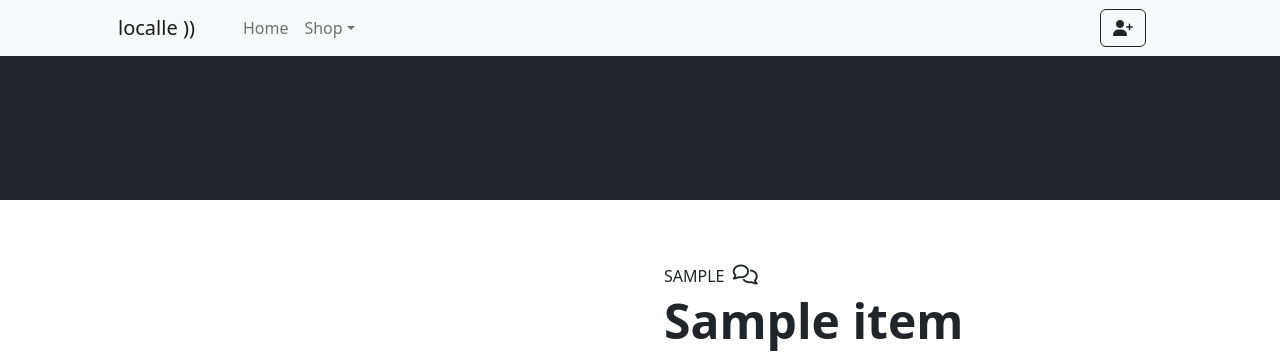
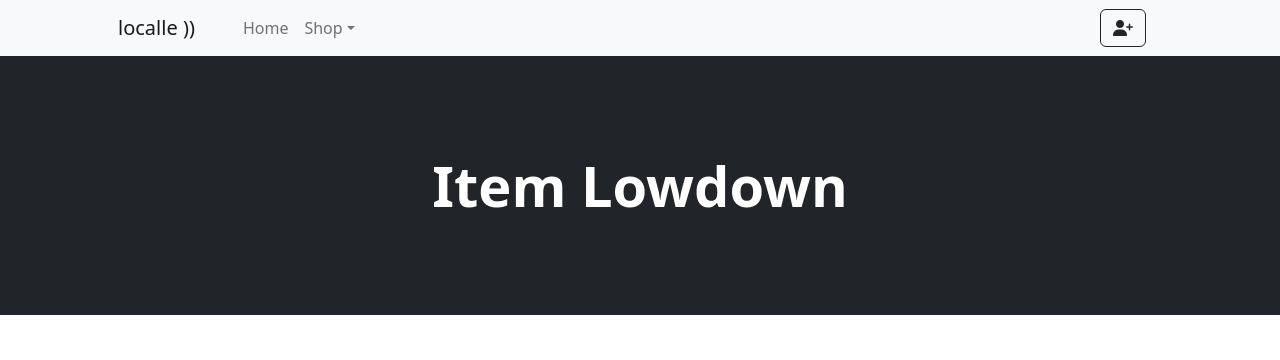
Before and after one commit to mistersouza/localle, a Django app: page /inventory/item/1/ in a window 1280 px wide. Shown: the top 360 px of the page. Run offline with Django 4.2, Linux system fonts and the light colour scheme; tables that the repository leaves empty hold one stand-in row (values such as "Sample post"); some libraries are stand-ins or nearby versions.

Commit message:
Fix empty h1 on item page

```diff
--- a/inventory/templates/inventory/index.html
+++ b/inventory/templates/inventory/index.html
@@ -1,5 +1,8 @@
 {% extends "base.html" %}
 {% block title %}Merch Story{% endblock %}
+{% block page_title %}
+Item Lowdown
+{% endblock %}
 {% block content %}
 <!-- Product section-->
 <section class="py-5">
@@ -114,7 +117,7 @@
                     <div class="card-body p-4">
                         <div class="text-center">
                             <!-- Product name-->
-                            <h2 class="fw-bolder fs-5">{{ item.name }}</h2>
+                            <h3 class="fw-bolder fs-5">{{ item.name }}</h3>
                             <!-- Product reviews-->
                             <div class="d-flex justify-content-center small text-warning mb-2">
                                 <i class="fa-solid fa-star"></i>
```
